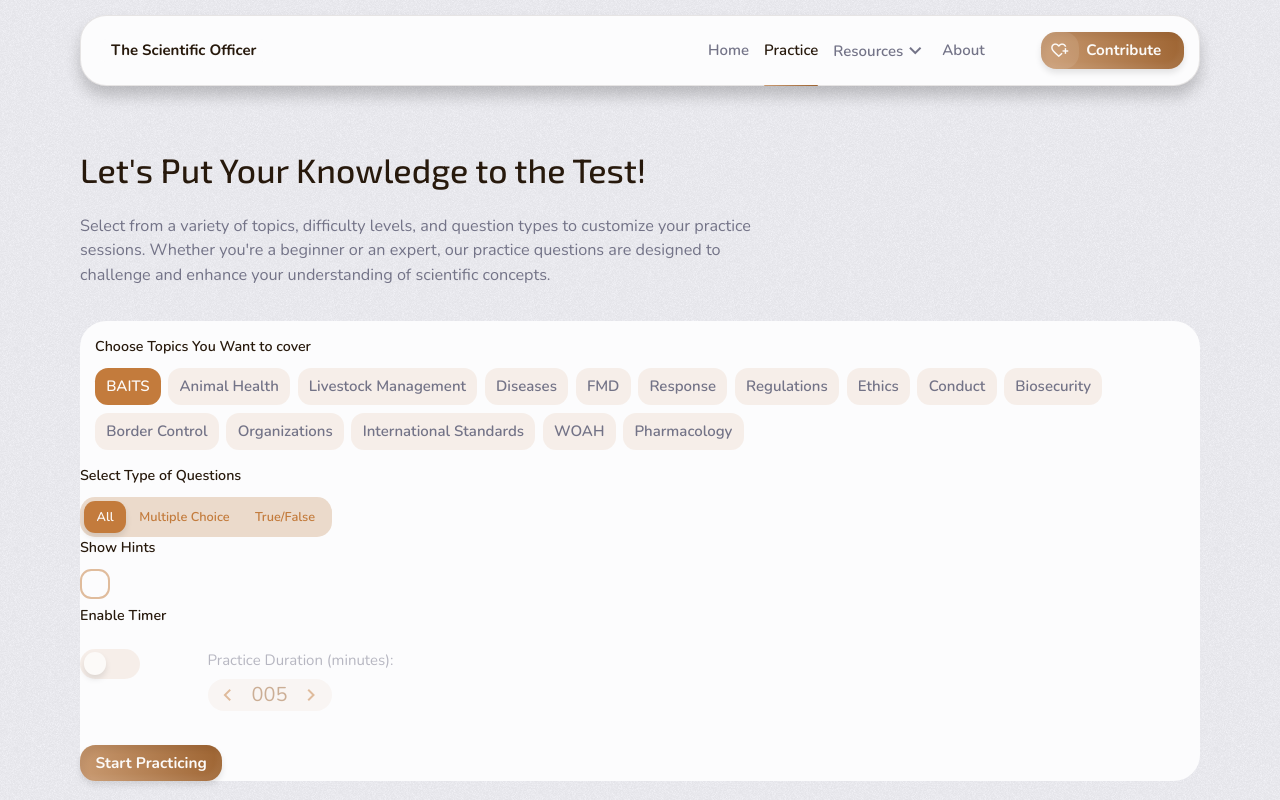
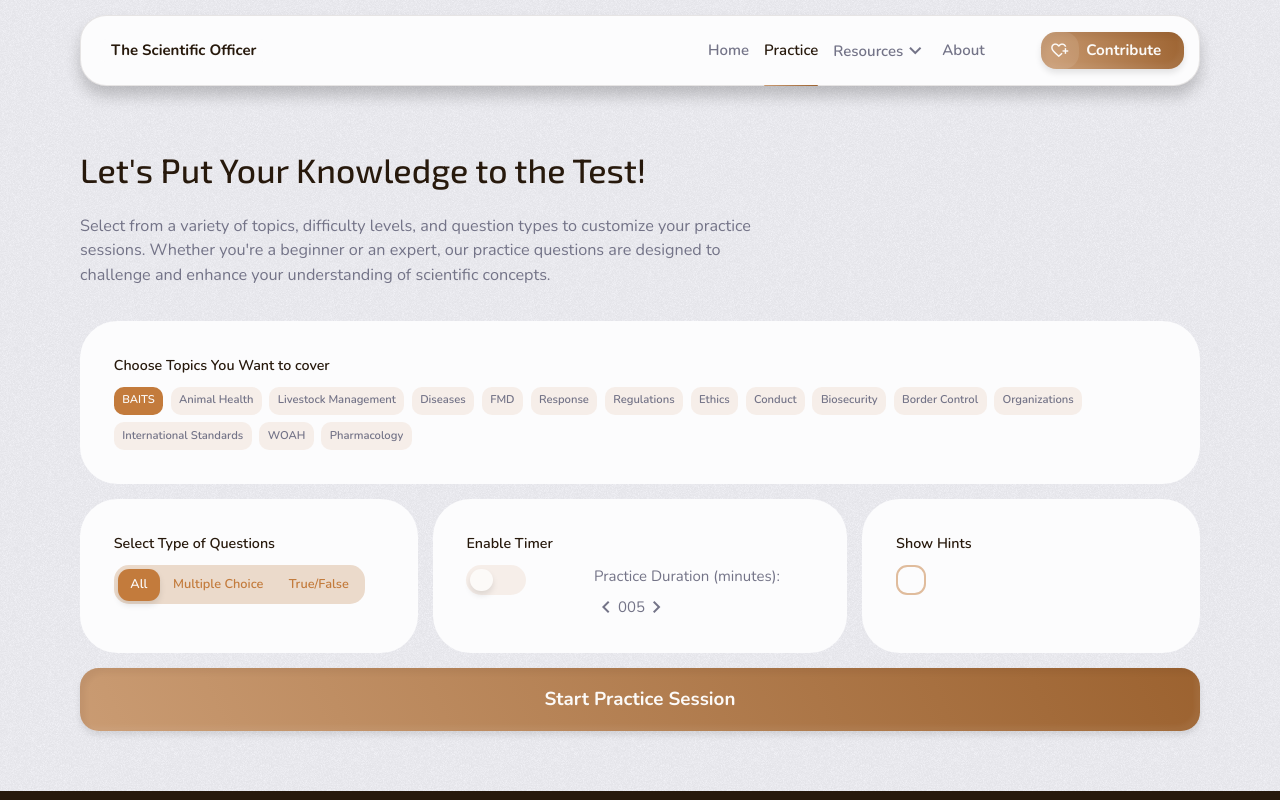
Before and after one commit to Timbar09/the_scientific_officer, a React (Vite) app: page /practice in a window 1280 px wide. Shown: the top 800 px of the page. Built offline with nearby package versions, Linux system fonts and the light colour scheme.

Commit message:
Refactor practice settings components: update styles and structure for improved layout and usability

```diff
--- a/src/assets/sass/pages/_Practice.scss
+++ b/src/assets/sass/pages/_Practice.scss
@@ -97,191 +97,41 @@
   }
 
   &__form {
-    background-color: clr(neutral, 100);
-    border-radius: radius(lg);
-  }
-
-  &__fieldset {
-    border: 0;
-
-    label {
-      cursor: pointer;
-    }
-
-    .custom-input {
-      appearance: none;
-
-      &__name {
-        display: inline-block;
-        z-index: 1;
-        color: clr(primary, 500);
-        font-size: 0.875rem;
-        font-weight: 600;
-        position: relative;
+    .form {
+      &__container {
+        display: flex;
+        flex-direction: column;
+        gap: spacing(3);
       }
     }
 
-    &--legend {
-      font-size: 0.875rem;
-      font-weight: 600;
-      color: clr(primary, 900);
+    &--section {
+      background-color: clr(neutral, 100);
+      border-radius: radius(xl);
     }
-  }
 
-  &__topic {
-    &--item {
-      position: relative;
-
-      [type="checkbox"] {
-        &:checked + .practice__topic--item__name {
-          background-color: clr(primary, 500);
-          color: clr(primary, 100);
-          border-color: clr(primary, 500);
-        }
+    &--group {
+      > section {
+        flex: 1;
+        min-width: max-content;
       }
 
-      &__name {
-        border: 2px solid clr(primary, 300);
-        border-radius: radius(md);
-        min-width: max-content;
-        overflow: hidden;
-
-        &:hover {
-          border-color: clr(primary, 500);
-          background-color: clr(primary, 500, 0.1);
-          color: clr(primary, 600);
-        }
-      }
-
-      &__icon {
-        position: absolute;
-        bottom: -25%;
-        right: -10%;
-        font-size: 3.5rem;
-        color: clr(neutral, 700, 0.1);
-      }
-    }
-  }
-
-  &__type {
-    &--list {
-      position: relative;
-      background-color: clr(primary, 500, 0.1);
-      max-width: max-content;
-      border-radius: radius(md);
-    }
-
-    &--item {
-      position: relative;
-
-      [type="radio"] {
-        &:checked + .practice__type--item__name {
-          color: clr(primary, 100);
-        }
-      }
-
-      &__name {
-        min-width: max-content;
-        transition: color 250ms ease;
-
-        &:hover {
-          color: clr(primary, 600);
+      .practice__form--submit {
+        button {
+          width: 100%;
+          height: 100%;
+          justify-content: center;
+          font-size: fs(xl);
+          padding: 1em;
         }
       }
     }
 
-    &--slider {
-      position: absolute;
-      top: spacing(1);
-      left: spacing(1);
-      bottom: spacing(1);
-      width: 6.5rem;
-      background-color: clr(primary, 500);
-      border-radius: radius(sm);
-      box-shadow: $shadow-md;
-      transition:
-        left 250ms ease,
-        width 150ms ease;
-    }
-  }
-
-  &__timing {
-    &--checkbox {
-      &__label {
-        position: relative;
-        width: 4rem;
-        height: 2rem;
-        border-radius: radius(pill);
-        background-color: clr(primary, 500, 0.1);
-        transition: background-color 250ms ease;
-
-        [type="checkbox"] {
-          &:checked + .practice__timing--checkbox__slider {
-            left: calc(50% + 0.25rem);
-          }
+    &--topic {
+      &__item {
+        .form__checkbox--box {
+          font-size: 0.75em;
         }
-
-        &.checked {
-          background-color: clr(primary, 500);
-        }
-      }
-
-      &__slider {
-        position: absolute;
-        top: 0.25rem;
-        left: 0.25rem;
-        width: 1.5rem;
-        height: 1.5rem;
-        background-color: clr(primary, 100);
-        border-radius: radius(pill);
-        box-shadow: $shadow-md;
-        transition: left 250ms ease;
-      }
-    }
-
-    &--value {
-      &.disabled {
-        opacity: 0.5;
-      }
-
-      &__controls {
-        max-width: max-content;
-      }
-
-      &__decrease,
-      &__increase {
-        width: 2.5rem;
-        height: 2rem;
-        background-color: clr(primary, 500, 0.1);
-        color: clr(primary, 500);
-        font-size: 1.25rem;
-        transition:
-          background-color 250ms ease,
-          color 250ms ease;
-
-        &:hover {
-          background-color: clr(primary, 500);
-          color: clr(primary, 100);
-          box-shadow: $shadow-sm;
-        }
-      }
-
-      &__decrease {
-        border-top-left-radius: radius(md);
-        border-bottom-left-radius: radius(md);
-      }
-
-      &__increase {
-        border-top-right-radius: radius(md);
-        border-bottom-right-radius: radius(md);
-      }
-
-      &__display {
-        padding-inline: 0.25rem;
-        background-color: clr(primary, 500, 0.1);
-        color: clr(primary, 600);
-        font-size: 1.25rem;
-        text-align: center;
       }
     }
   }
@@ -311,10 +161,12 @@
     &--answer {
       &__options {
         &--truefalse {
-          .form__radio--default__list {
-            flex-direction: row;
+          .form__radio--default {
+            &__list {
+              flex-direction: row;
+            }
 
-            .form__field {
+            &__item--container {
               flex: 1;
             }
           }
--- a/src/components/Form/index.tsx
+++ b/src/components/Form/index.tsx
@@ -6,12 +6,14 @@ import type { ReactNode } from "react";
 const Form = ({
   children,
   onSubmit,
+  className,
 }: {
   children?: ReactNode;
+  className?: string;
   onSubmit?: (e: React.FormEvent<HTMLFormElement>) => void;
 }) => {
   return (
-    <form className="form" onSubmit={onSubmit}>
+    <form className={`form ${className || ""}`} onSubmit={onSubmit}>
       <div className="form__container">{children}</div>
     </form>
   );
--- a/src/pages/practice/settings/PracticeSettingQuestionTypeSelection.tsx
+++ b/src/pages/practice/settings/PracticeSettingQuestionTypeSelection.tsx
@@ -7,7 +7,7 @@ import type { FormFieldData, InputData } from "@/components/Form/types";
 
 import { DEFAULT_ACTIVE_RADIO } from "@/components/Form/FormRadioButton";
 
-const PracticeType = () => {
+const PracticeSettingQuestionTypeSelection = () => {
   const [questionTypes, setQuestionTypes] = useState<QuestionType[]>([]);
 
   useEffect(() => {
@@ -60,4 +60,4 @@ const PracticeType = () => {
   return <FormField {...fieldData} />;
 };
 
-export default PracticeType;
+export default PracticeSettingQuestionTypeSelection;
--- a/src/pages/practice/settings/PracticeSettingTimerOption.tsx
+++ b/src/pages/practice/settings/PracticeSettingTimerOption.tsx
@@ -12,7 +12,7 @@ const PracticeTiming = () => {
   };
 
   return (
-    <FormFieldset label={label} className="flex gap-5 p-block-2">
+    <FormFieldset label={label} className="flex gap-5">
       <FormField
         label={{ text: "Switch Timer On or Off", visible: false }}
         input={{ type: "checkbox", variant: "switch" }}
--- a/src/pages/practice/settings/PracticeSettingTopicSection.tsx
+++ b/src/pages/practice/settings/PracticeSettingTopicSection.tsx
@@ -13,7 +13,6 @@ const PracticeSettingTopicSection = () => {
   };
 
   return (
-    <section className="practice__form--topic practice__form--section p-3">
     <FormFieldset label={label}>
       <ul className="practice__form--topic__list flex flex-wrap gap-1">
         {practiceTopics.map((topic, i) => (
@@ -30,7 +29,6 @@ const PracticeSettingTopicSection = () => {
         ))}
       </ul>
     </FormFieldset>
-    </section>
   );
 };
 
--- a/src/pages/practice/settings/index.tsx
+++ b/src/pages/practice/settings/index.tsx
@@ -1,4 +1,5 @@
 import Button from "@/components/Button";
+import { Form } from "@/components/Form";
 
 import PracticeSettingTimerOption from "./PracticeSettingTimerOption";
 import PracticeSettingHintOption from "./PracticeSettingHintOption";
@@ -7,23 +8,49 @@ import PracticeSettingQuestionTypeSelection from "./PracticeSettingQuestionTypeS
 
 import { usePracticeSettings } from "@hooks/usePracticeSettings";
 
+interface FormSectionProps {
+  className: string;
+  children: React.ReactNode;
+}
+
+const FormSection = ({ className, children }: FormSectionProps) => {
+  return (
+    <section className={`practice__form--section ${className} p-5`}>
+      {children}
+    </section>
+  );
+};
+
 const PracticeSettingsForm = () => {
   const { handleSubmit } = usePracticeSettings();
 
   return (
-    <form className="practice__form m-block-start-5" onSubmit={handleSubmit}>
-      <PracticeSettingTopicSection />
+    <Form
+      className="practice__form flex flex-col m-block-start-5"
+      onSubmit={handleSubmit}
+    >
+      <FormSection className="practice__form--topic">
+        <PracticeSettingTopicSection />
+      </FormSection>
 
-      <PracticeSettingQuestionTypeSelection />
+      <div className="practice__form--group flex flex-wrap gap-3">
+        <FormSection className="practice__form--questionType">
+          <PracticeSettingQuestionTypeSelection />
+        </FormSection>
 
-      <PracticeSettingHintOption />
+        <FormSection className="practice__form--timer">
+          <PracticeSettingTimerOption />
+        </FormSection>
 
-      <PracticeSettingTimerOption />
+        <FormSection className="practice__form--hints">
+          <PracticeSettingHintOption />
+        </FormSection>
 
-      <div className="btn btn--primary m-block-start-4">
-        <Button type="submit">Start Practicing</Button>
+        <section className="practice__form--submit">
+          <Button type="submit">Start Practice Session</Button>
+        </section>
       </div>
-    </form>
+    </Form>
   );
 };
 
```
Lines whose indentation alone changed are shown as unchanged.
